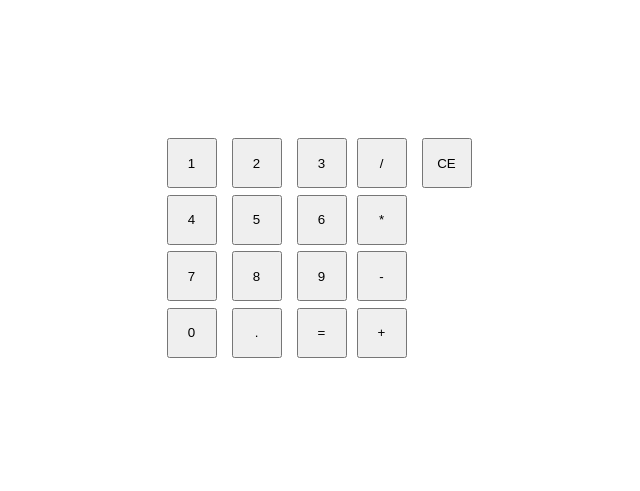
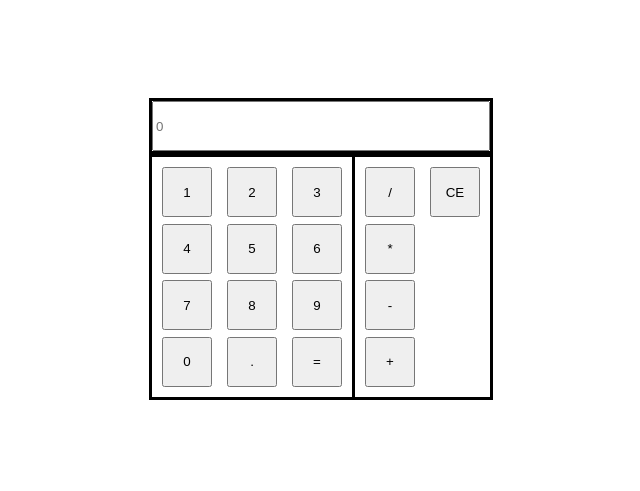
Before and after one commit to boxas112/Calculator, a plain HTML site: page index.html in a window 1280 px wide. Shown: the whole page, without its empty margins (76-716 px from the left). Drawn offline with Linux system fonts and the light colour scheme.

Commit message:
Added borders,the UI is ready for some brains

```diff
--- a/index.html
+++ b/index.html
@@ -8,7 +8,11 @@
 </style>
 <script src="calculator.js"></script>
 <body>
+    <div id="mainbody">
         <div id= "calc-body">
+            <div id="placeholder">
+                <input id="text1" placeholder="0">
+            </div>
             <div id = "numberPlate">
                 <button class="row-1 btn">1</button>
                 <button class="row-1 btn">2</button>
@@ -31,5 +35,6 @@
                     <button class="clear uibtn">CE</button>
             </div>
         </div>
+    </div>
 </body>
 </html>
--- a/style.css
+++ b/style.css
@@ -1,20 +1,32 @@
 #numberPlate {
+    border-left:black solid 3px;
+    border-top:black solid 3px;
+    border-bottom:black solid 3px;
+    padding: 10px;
     display: flex;
     justify-content: space-between;
     align-content: space-between;
     flex-wrap:wrap;
     height: 220px;
     width: 180px;
+    align-self:flex-end
 }
-#calc-body {
+#mainbody {
     display: flex;
     justify-content: center;
     align-items: center;
     height: 60vh;
     width: 98vh;
 }
+#calc-body {
+    width:350px;
+    height:300px;
+    display: flex;
+    flex-wrap: wrap;
+}
 #calc-ui {
-    margin: 10px;
+    border:black solid 3px;
+    padding: 10px;
     justify-content: space-between;
     align-content: space-between;
     display:flex;
@@ -22,6 +34,18 @@
     flex-wrap:wrap;
     height:220px;
     width:115px;
+    align-self:flex-end;
+}
+#placeholder {
+    border:black solid 3px;
+    height:50px;
+    width:338px;
+    align-self: flex-start;
+    justify-content: center;
+    display:flex;
+}
+#text1 {
+    width:344px;
 }
 .row-1 {
 }
```
Lines whose indentation alone changed are shown as unchanged.
